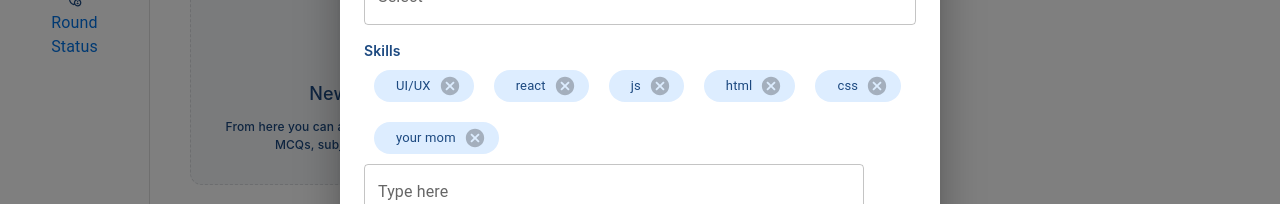
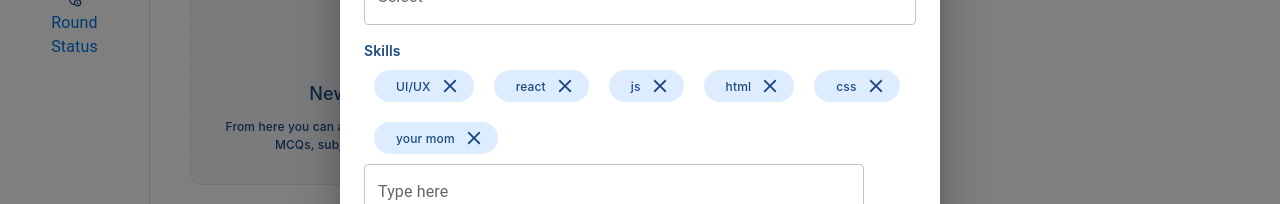
Before and after one commit to Anirudhece/unstopable, a React (Vite) app: page /Assessment in a window 1280 px wide. Both pictures are taken after a click on the element 385 px from the left and 421 px from the top of the page. Shown: the part 355-559 px from the top of the page. Built offline with nearby package versions, Linux system fonts and the light colour scheme.

Commit message:
chip build

```diff
--- a/src/components/assessmentOverview/Chips.jsx
+++ b/src/components/assessmentOverview/Chips.jsx
@@ -1,5 +1,6 @@
 import React from "react";
 import { Chip, Box } from "@mui/material";
+import CloseIcon from "@mui/icons-material/Close";
 function Chips(props) {
   const handleDelete = () => {
     console.log("deleting" + props.id);
@@ -13,10 +14,15 @@ function Chips(props) {
           color: "#1C4980",
           gap: "0.125rem",
           background: "#DDEDFF",
+          fontFamily: 'Inter',
+          fontSize: "0.75rem",
+          fontStyle: "normal",
+          fontWeight: "500",
+          lineHeight: "normal",
         }}
         label={props.value}
         onDelete={handleDelete}
-        // deleteIcon={<CloseIcon/>}
+        deleteIcon={<CloseIcon style={{ color: "#1C4980" }} />}
       />
     </>
   );
```
